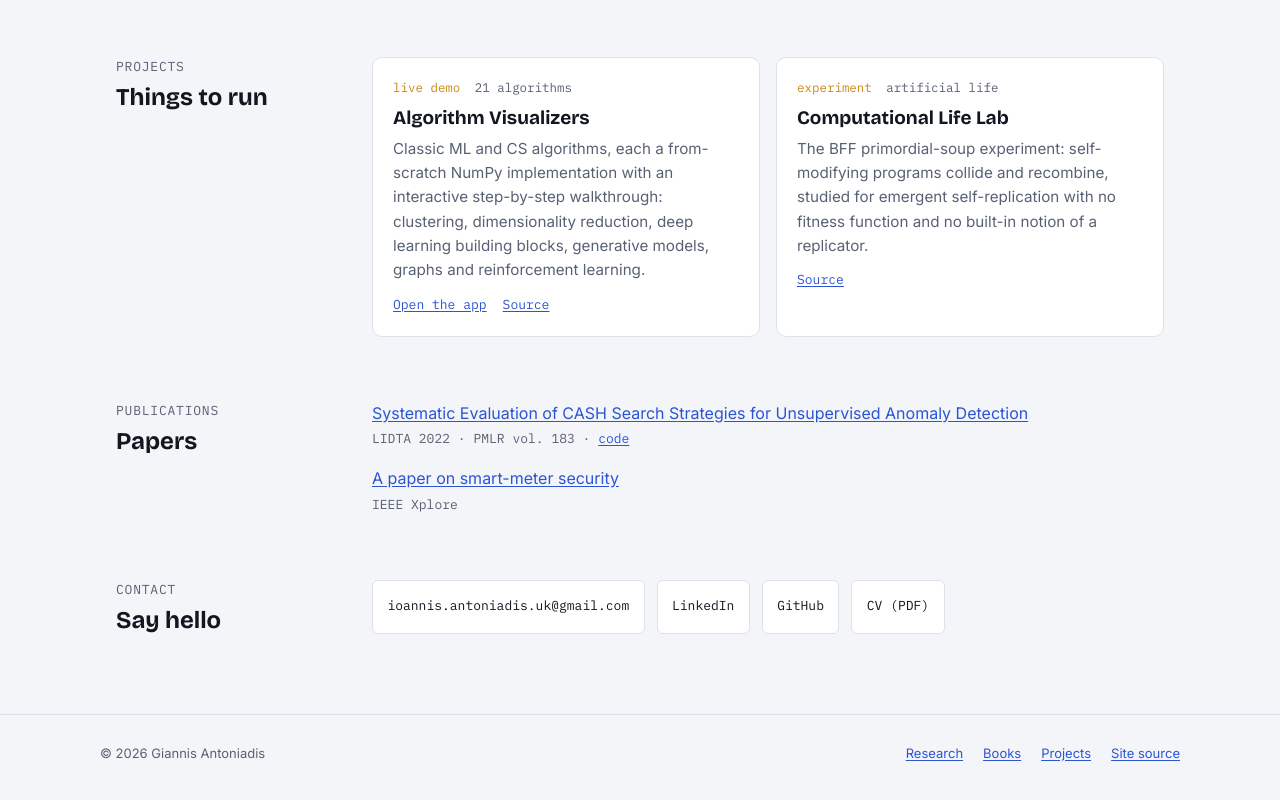
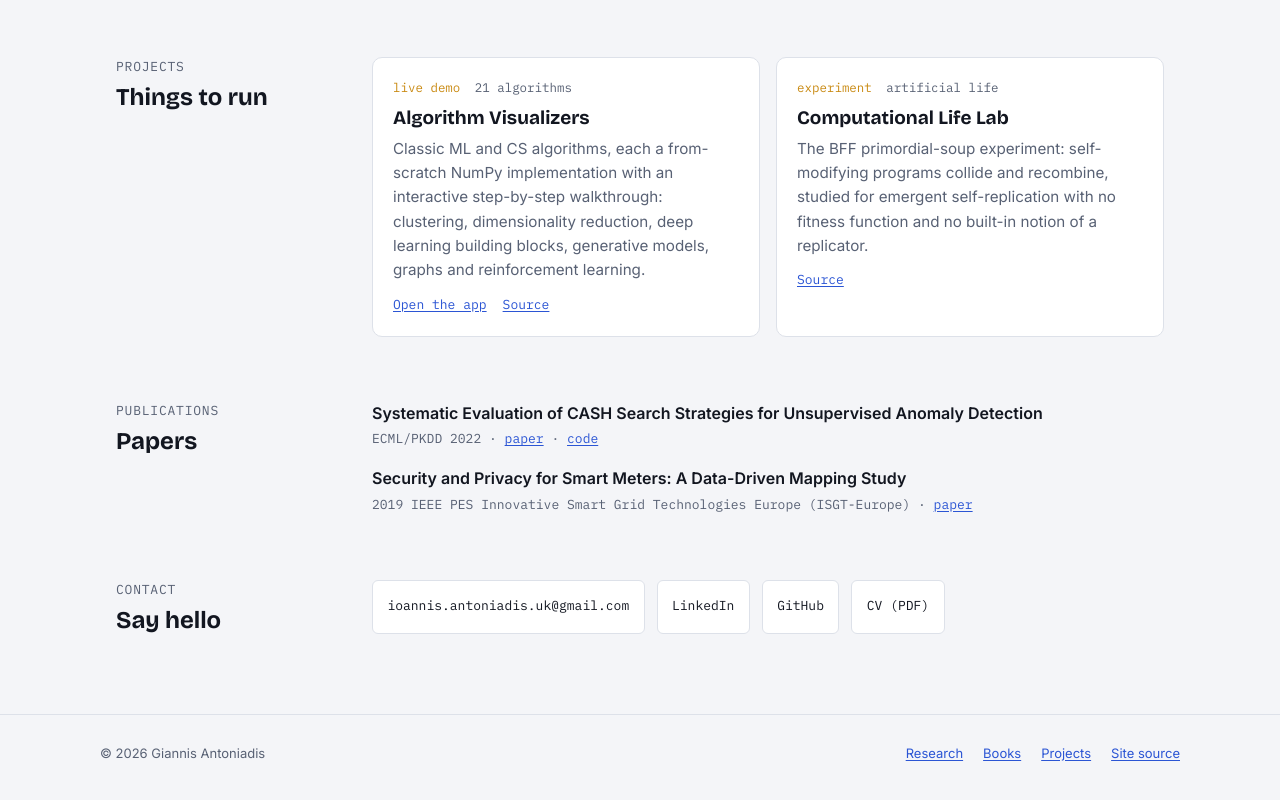
Before and after one commit to ioannisantoniadis/ioannisantoniadis.github.io, a plain HTML site: page index.html in a window 1280 px wide. Shown: the part 2855-3655 px from the top of the page. Drawn offline with nearby package versions, Linux system fonts and the light colour scheme.

Commit message:
Papers: full titles and venues; links on 'paper' and 'code'
Co-Authored-By: Claude Opus 5.5 <noreply@anthropic.com>

```diff
--- a/index.html
+++ b/index.html
@@ -65,6 +65,7 @@ main { max-width: 1080px; margin: 0 auto; }
 .pubs { list-style: none; margin: 0; padding: 0; display: grid; gap: 1rem; }
 .pubs li { display: grid; gap: 0.2rem; }
 .pubs .venue { font-family: var(--font-mono); font-size: var(--step--1); color: var(--muted); }
+.pubs .ptitle { font-weight: 600; }
 
 .contact { display: flex; flex-wrap: wrap; gap: 0.75rem; }
 .contact a, .contact .addr { display: inline-flex; gap: 0.5rem; align-items: center; font-family: var(--font-mono); font-size: var(--step--1); padding: 0.55rem 0.9rem; border: 1px solid var(--rule); border-radius: 6px; background: var(--surface); text-decoration: none; color: var(--ink); }
@@ -172,8 +173,8 @@ main { max-width: 1080px; margin: 0 auto; }
     <div class="rail"><span class="label">Publications</span><h2>Papers</h2></div>
     <div class="body">
       <ul class="pubs">
-        <li><a href="https://proceedings.mlr.press/v183/antoniadis22a">Systematic Evaluation of CASH Search Strategies for Unsupervised Anomaly Detection</a><span class="venue">LIDTA 2022 · PMLR vol. 183 · <a href="https://github.com/ioannisantoniadis/cash-for-unsupervised-ad">code</a></span></li>
-        <li><a href="https://ieeexplore.ieee.org/document/8905611">A paper on smart-meter security</a><span class="venue">IEEE Xplore</span></li>
+        <li><span class="ptitle">Systematic Evaluation of CASH Search Strategies for Unsupervised Anomaly Detection</span><span class="venue">ECML/PKDD 2022 · <a href="https://proceedings.mlr.press/v183/antoniadis22a">paper</a> · <a href="https://github.com/ioannisantoniadis/cash-for-unsupervised-ad">code</a></span></li>
+        <li><span class="ptitle">Security and Privacy for Smart Meters: A Data-Driven Mapping Study</span><span class="venue">2019 IEEE PES Innovative Smart Grid Technologies Europe (ISGT-Europe) · <a href="https://ieeexplore.ieee.org/document/8905611">paper</a></span></li>
       </ul>
     </div>
   </section>
```
